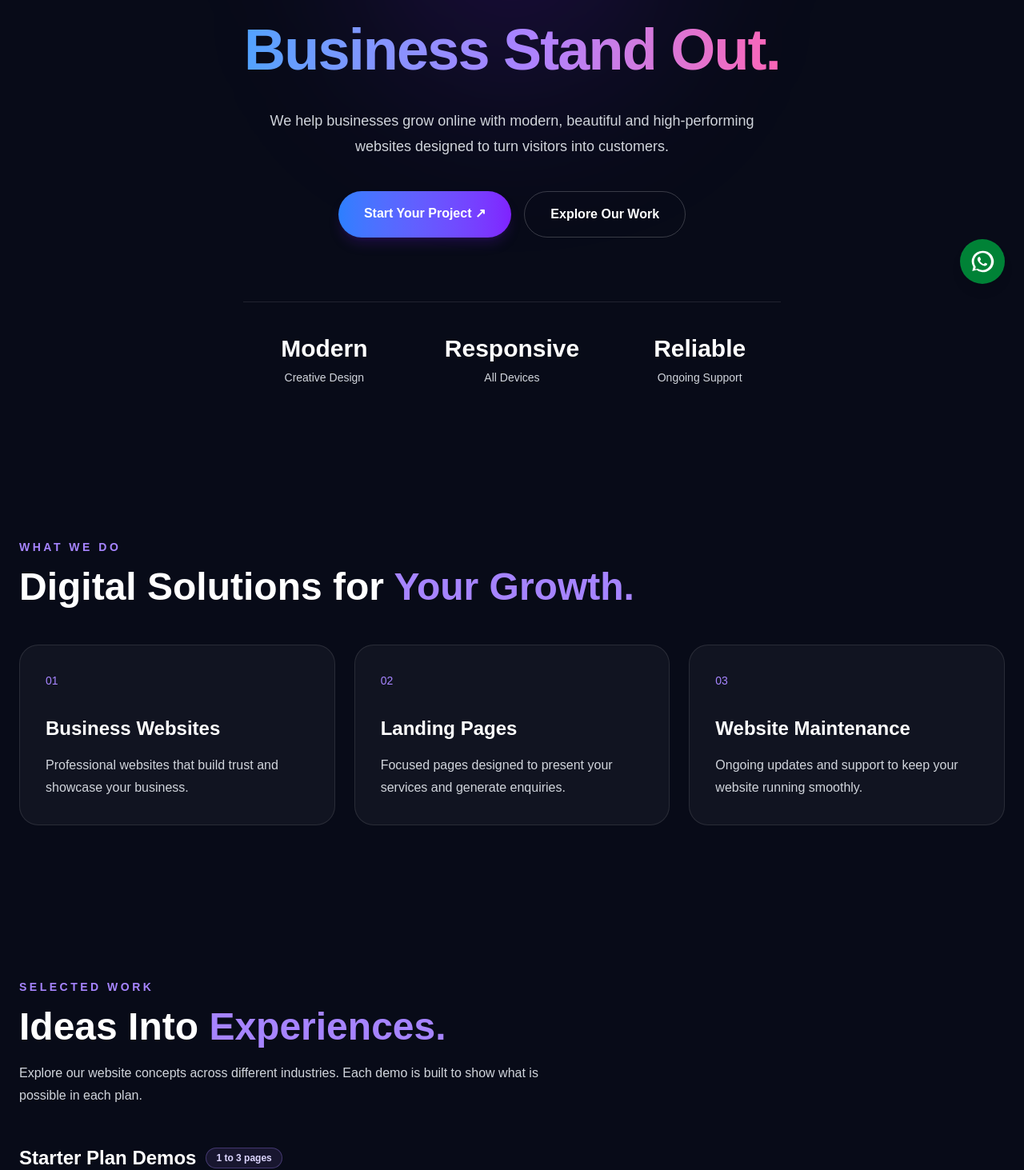
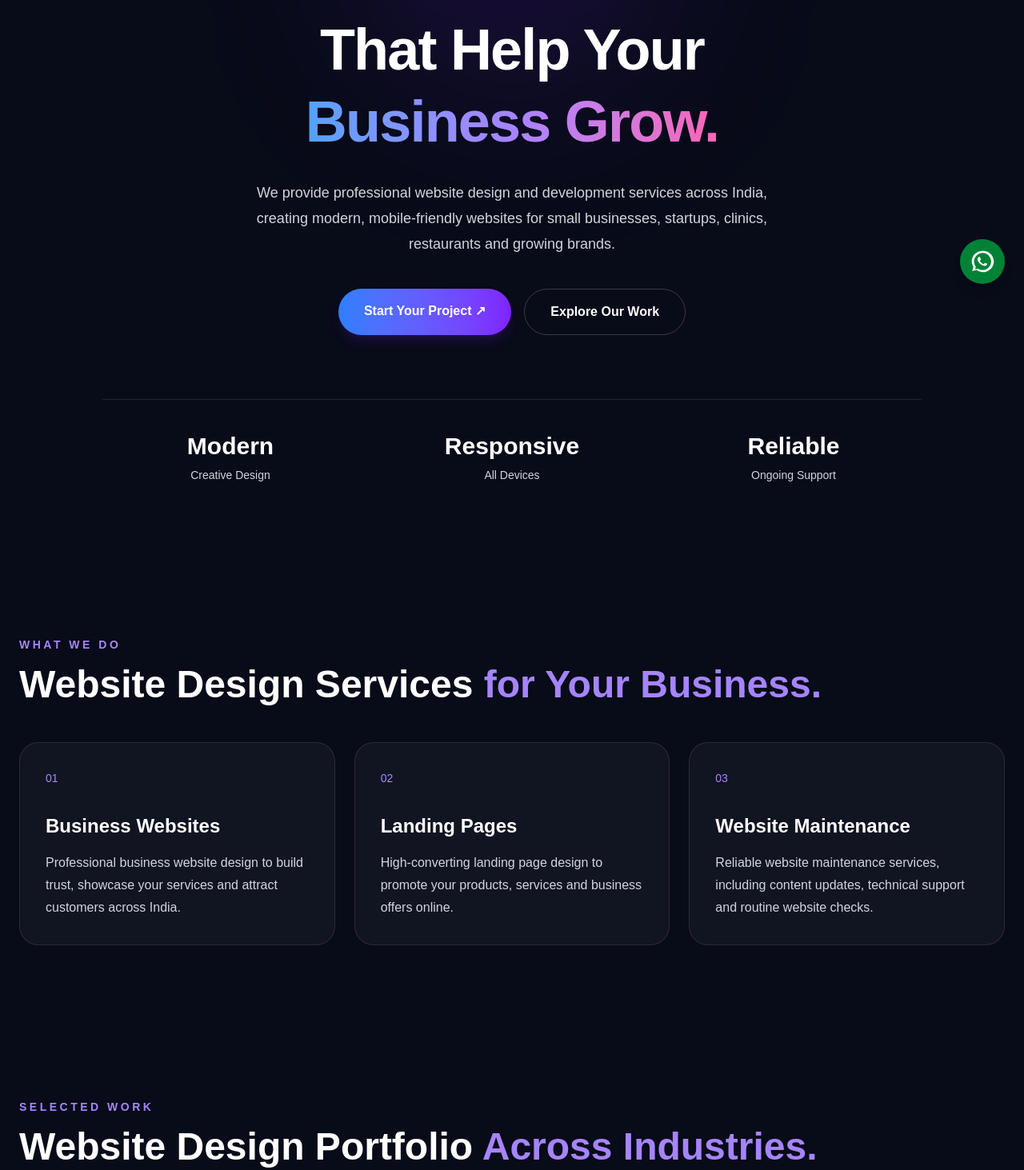
Before and after one commit to Spharsha/vebnora, a Next.js app: page / in a window 1280 px wide. Shown: the part 421-1884 px from the top of the page at 80% size. Built offline with nearby package versions, Linux system fonts and the light colour scheme.

Commit message:
Update SEO metadata and homepage content

```diff
--- a/app/layout.tsx
+++ b/app/layout.tsx
@@ -14,15 +14,19 @@ const geistMono = Geist_Mono({
 
 const siteUrl = "https://vebnora.in";
 
-const siteTitle = "Vebnora | Professional Website Design";
+const siteTitle = "Vebnora | Website Design & Development Services in India";
 
 const siteDescription =
-  "We help businesses grow online with modern, beautiful and high-performing websites designed to turn visitors into customers.";
+  "Vebnora builds professional, mobile-friendly and SEO-friendly websites for small businesses, clinics, restaurants and startups across India.";
 
 export const metadata: Metadata = {
   metadataBase: new URL(siteUrl),
 
-  title: siteTitle,
+  title: {
+    default: siteTitle,
+    template: "%s | Vebnora",
+  },
+
   description: siteDescription,
 
   icons: {
@@ -41,7 +45,7 @@ export const metadata: Metadata = {
         url: "/images/og-image.png",
         width: 1200,
         height: 630,
-        alt: "Vebnora - Professional Website Design",
+        alt: "Vebnora - Website Design and Development Services in India",
       },
     ],
   },
--- a/app/page.tsx
+++ b/app/page.tsx
@@ -3,9 +3,9 @@ import Link from "next/link";
 import SiteHeader from "./components/SiteHeader";
 import SiteFooter from "./components/SiteFooter";
 export const metadata: Metadata = {
-  title: "Vebnora | Professional Website Design Services",
+  title: "Vebnora | Website Design & Development Services in India",
   description:
-    "Looking for a professional business website? Vebnora creates modern, responsive and SEO-friendly websites for small businesses, clinics, restaurants and startups in India.",
+    "Vebnora builds professional, mobile-friendly and SEO-friendly websites for small businesses, clinics, restaurants and startups across India. Get a website designed for your business.",
   alternates: {
     canonical: "/",
   },
@@ -135,18 +135,19 @@ export default function Home() {
           </span>
 
           <h1 className="mx-auto mt-8 max-w-5xl text-5xl font-black leading-tight tracking-tight sm:text-6xl md:text-7xl">
-            We Build Websites
+            We Design Professional Websites
             <br />
-            That Make Your
+            That Help Your
             <br />
             <span className="bg-gradient-to-r from-blue-400 via-violet-400 to-pink-400 bg-clip-text text-transparent">
-              Business Stand Out.
+              Business Grow.
             </span>
           </h1>
 
           <p className="mx-auto mt-7 max-w-2xl text-base leading-8 text-gray-300 md:text-lg">
-            We help businesses grow online with modern, beautiful and
-            high-performing websites designed to turn visitors into customers.
+            We provide professional website design and development services
+            across India, creating modern, mobile-friendly websites for small
+            businesses, startups, clinics, restaurants and growing brands.
           </p>
 
           <div className="mt-10 flex flex-col justify-center gap-4 sm:flex-row">
@@ -187,8 +188,8 @@ export default function Home() {
           What We Do
         </p>
         <h2 className="mt-4 text-4xl font-bold md:text-5xl">
-          Digital Solutions for
-          <span className="text-violet-400"> Your Growth.</span>
+          Website Design Services
+          <span className="text-violet-400"> for Your Business.</span>
         </h2>
 
         <div className="mt-12 grid gap-6 md:grid-cols-3">
@@ -197,19 +198,19 @@ export default function Home() {
               number: "01",
               title: "Business Websites",
               description:
-                "Professional websites that build trust and showcase your business.",
+                "Professional business website design to build trust, showcase your services and attract customers across India.",
             },
             {
               number: "02",
               title: "Landing Pages",
               description:
-                "Focused pages designed to present your services and generate enquiries.",
+                "High-converting landing page design to promote your products, services and business offers online.",
             },
             {
               number: "03",
               title: "Website Maintenance",
               description:
-                "Ongoing updates and support to keep your website running smoothly.",
+                "Reliable website maintenance services, including content updates, technical support and routine website checks.",
             },
           ].map((service) => (
             <div
@@ -233,12 +234,14 @@ export default function Home() {
         </p>
 
         <h2 className="mt-4 text-4xl font-bold md:text-5xl">
-          Ideas Into <span className="text-violet-400">Experiences.</span>
+          Website Design Portfolio
+          <span className="text-violet-400"> Across Industries.</span>
         </h2>
 
         <p className="mt-5 max-w-2xl leading-7 text-gray-300">
-          Explore our website concepts across different industries. Each demo is
-          built to show what is possible in each plan.
+          Explore our website design portfolio featuring business websites for
+          restaurants, law firms, interior designers, dental clinics, real
+          estate agencies and schools across different industries.
         </p>
 
         <div className="mt-12 space-y-16">
@@ -263,7 +266,7 @@ export default function Home() {
                     <div className="mb-6 aspect-video overflow-hidden rounded-2xl">
                       <img
                         src={project.image}
-                        alt={project.title}
+                        alt={`${project.title} website design portfolio preview`}
                         loading="lazy"
                         className="h-full w-full object-cover transition duration-500 group-hover:scale-105"
                       />
@@ -318,21 +321,19 @@ export default function Home() {
               S J Prabhakar
             </h2>
             <p className="mt-3 text-lg font-semibold text-violet-300">
-              Founder & Web Developer · Hyderabad
+              Founder & Web Developer · India
             </p>
 
             <p className="mt-6 max-w-2xl leading-8 text-gray-300">
-              Hi, I'm Prabhakar, founder of Vebnora in Hyderabad. I build fast,
-              good-looking websites that help small businesses and startups get
-              more customers online: shops, clinics, salons, restaurants and
-              more.
+              Hi, I'm Prabhakar, founder of Vebnora, providing professional
+              website design services to businesses across India.
             </p>
             <p className="mt-4 max-w-2xl leading-8 text-gray-300">
               Your website is built with modern technologies like{" "}
               <span className="font-semibold text-white">Next.js</span> and{" "}
               <span className="font-semibold text-white">React</span>, the same
-              tools big companies use. So it loads fast, works perfectly on
-              mobile, and shows up better on Google.
+              tools big companies use. These tools help create fast, responsive
+              websites with a strong technical foundation for search engines.
             </p>
             <p className="mt-4 max-w-2xl leading-8 text-gray-300">
               No technical headache for you. Tell me about your business, and I
```
Also changed, not shown: public/images/havenstone.png, public/images/havenstone.webp (deleted).
